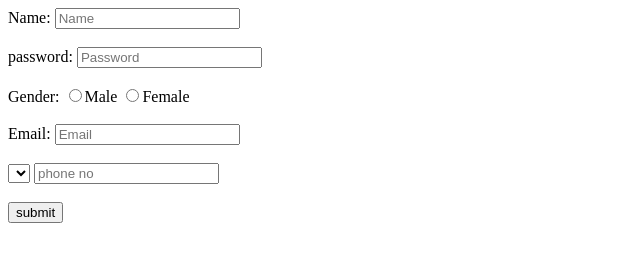
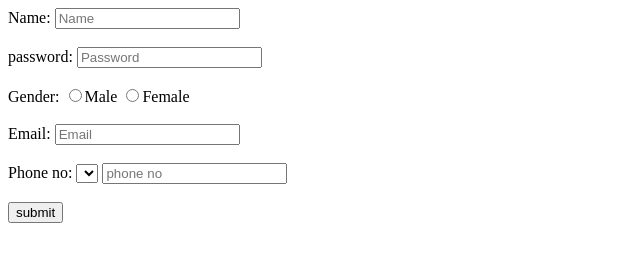
Before and after one commit to kanikaa678/I-BSC-CS-Innovation-Lab, a plain HTML site: page form1.html in a window 1280 px wide. Shown: the whole page, without its empty margins (0-640 px from the left). Drawn offline with Linux system fonts and the light colour scheme.

Commit message:
task5(form1).html

```diff
--- a/form1.html
+++ b/form1.html
@@ -16,7 +16,7 @@
         <input type="radio" name="Gender">Female<br></br>
         <label for="">Email:</label>
         <input type="Email:"placeholder="Email"><br></br>
-        <label for="Phone no:"></label>
+        <label for="">Phone no:</label>
         <select>
             <option value=""+91></option>
             <option value=""+91></option>
```
